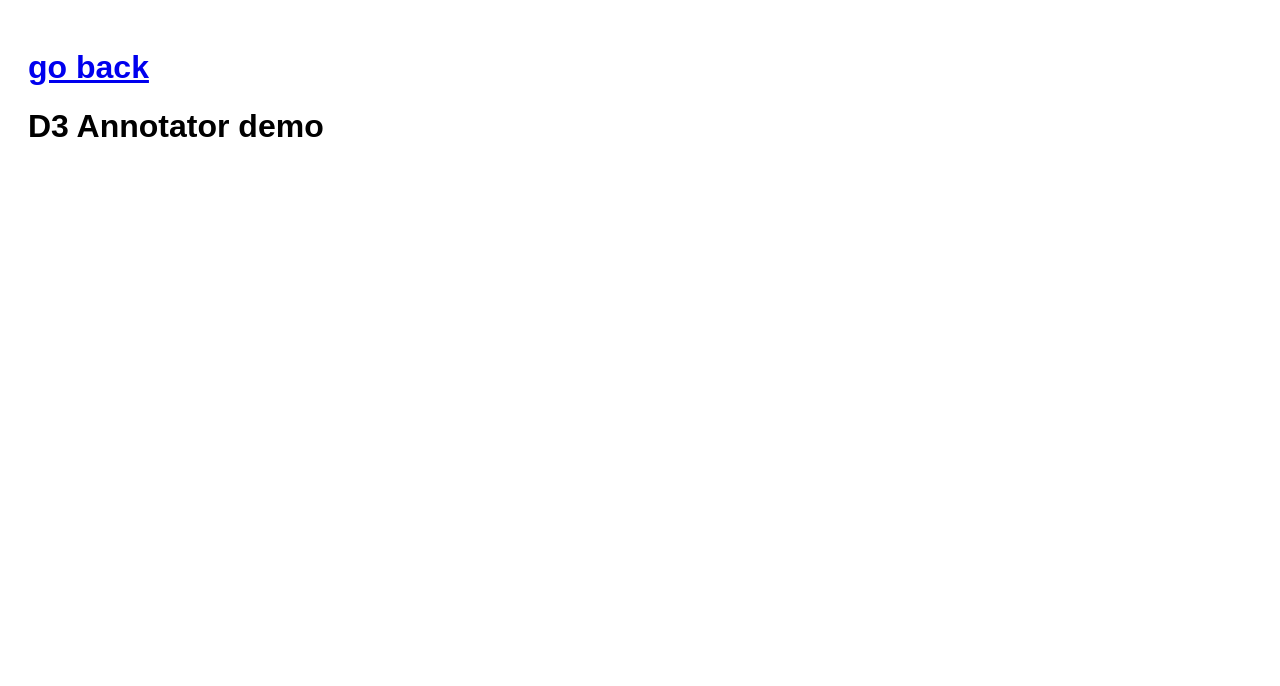
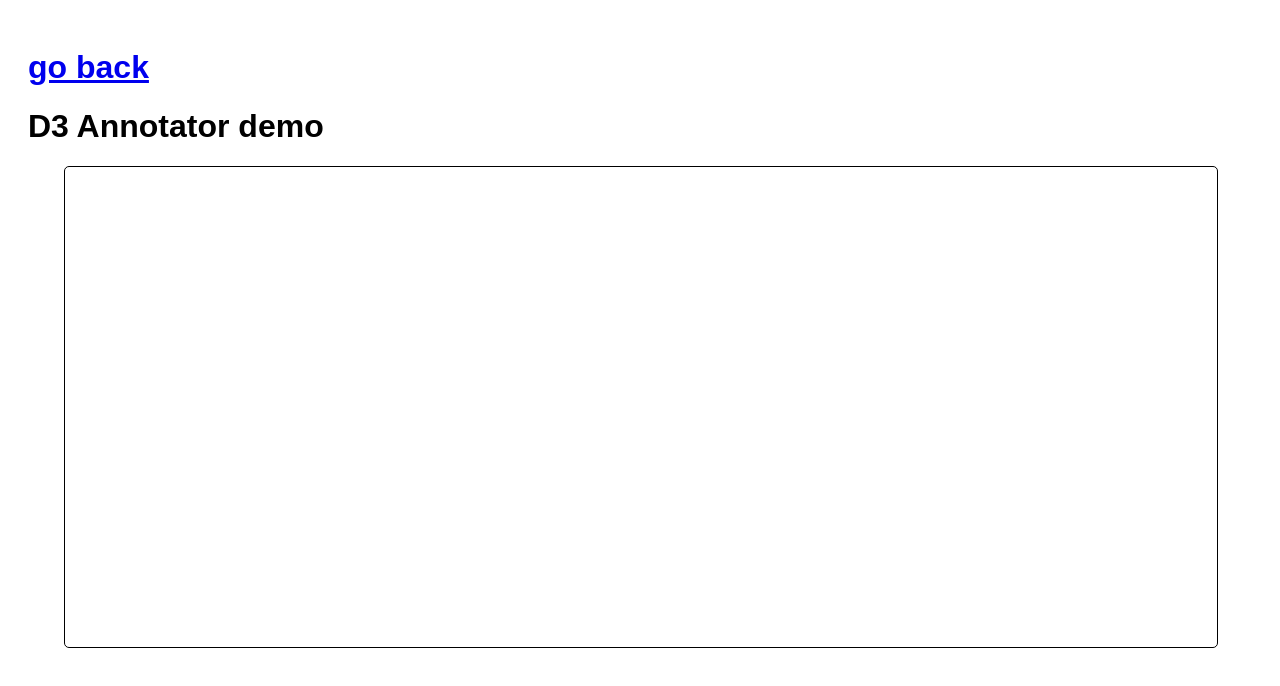
Before and after one commit to lev-rosenberg/annotator, a Next.js app: page /Viewer in a window 1280 px wide. Shown: the top 686 px of the page. Built offline with nearby package versions, Linux system fonts and the light colour scheme.

Commit message:
fixed duplicate polygons in groups

```diff
--- a/src/components/d3Annotator.tsx
+++ b/src/components/d3Annotator.tsx
@@ -60,7 +60,7 @@ export default function D3Annotator(props: annotatorProps) {
 
                 const polygons = past_polygon
                 .selectAll('polygon')
-                    .data(pts)
+                    .data([pts])
                     .join('polygon')
                     .attr('stroke', 'black')
                     .attr('fill', 'none')
@@ -76,7 +76,7 @@ export default function D3Annotator(props: annotatorProps) {
                 past_polygons.forEach((past_polygon:any) => past_polygon.remove());
             };
         }
-    }), [props.svgElement];
+    }), [];
 
     function handleMouseClick(event: MouseEvent) {
 
@@ -96,9 +96,11 @@ export default function D3Annotator(props: annotatorProps) {
     };
 
     function closingPoly(v: Vertex) {
+
         /* Checks to see if new vertex is attempting to close the polygon.
         There needs to be at least 2 existing points for a new vertex to make a polygon.
         And the new vertex must also be sufficiently close to the initial point in the polyline.*/
+
         if (points.length >= 2) {
             if (Math.abs(points[0].x - v.x) <= 7 &&
                 Math.abs(points[0].y - v.y) <= 7) {
--- a/src/pages/Viewer.tsx
+++ b/src/pages/Viewer.tsx
@@ -1,7 +1,7 @@
 import React, { useRef, useEffect, useState } from 'react';
 import Link from 'next/link';
 import D3Annotator from '../components/d3Annotator';
-
+import styles from '../styles/svgAnnotator.module.css';
 export default function Viewer(): JSX.Element {
   const svgRef = useRef<SVGSVGElement | null>(null);
   const imgSize = { x: 1000, y: 600 };
@@ -13,16 +13,18 @@ export default function Viewer(): JSX.Element {
 
   return (
     <div>
-      <Link href="/">
+       <Link href="/">
         <h1>go back</h1>
       </Link>
       <h1>D3 Annotator demo</h1>
       <div style={{ position: 'relative', width: '90vw', height: '60vh', margin: 'auto' }}>
         <svg
+          className = {styles.svg}
           ref={svgRef}
           // viewBox={`0 0 ${imgSize.x} ${imgSize.y}`}
           width="100%"
-           height="100%"
+          height="100%"
+
         />
         {svgRef.current && <D3Annotator svgElement={svgRef} />}
       </div>
--- /dev/null
+++ b/src/styles/svgAnnotator.module.css
@@ -0,0 +1,4 @@
+.svg {
+  border: 0.25px solid black;
+  border-radius: 5px;
+}
```
